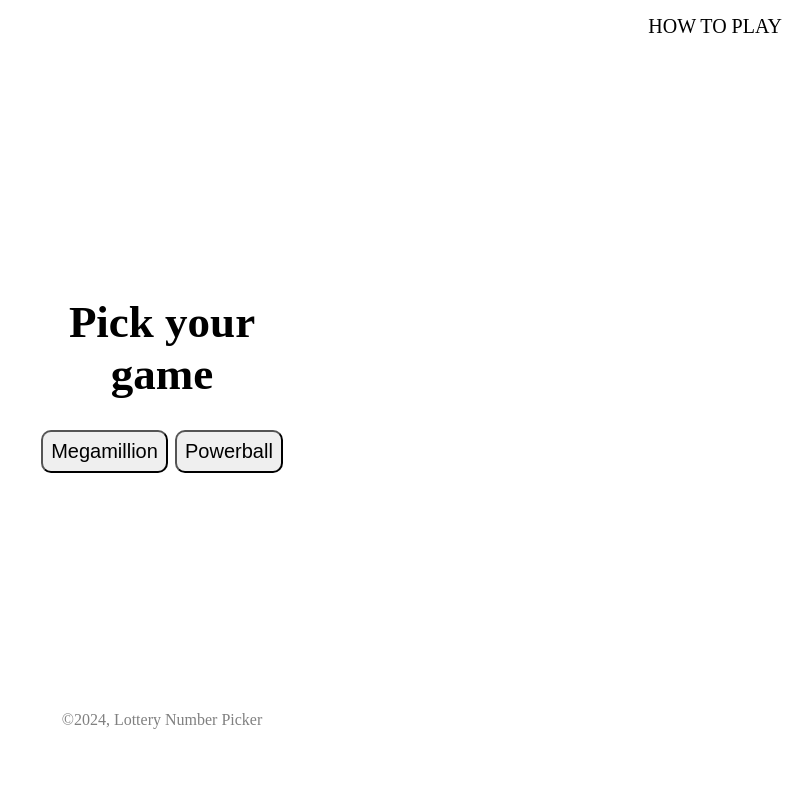
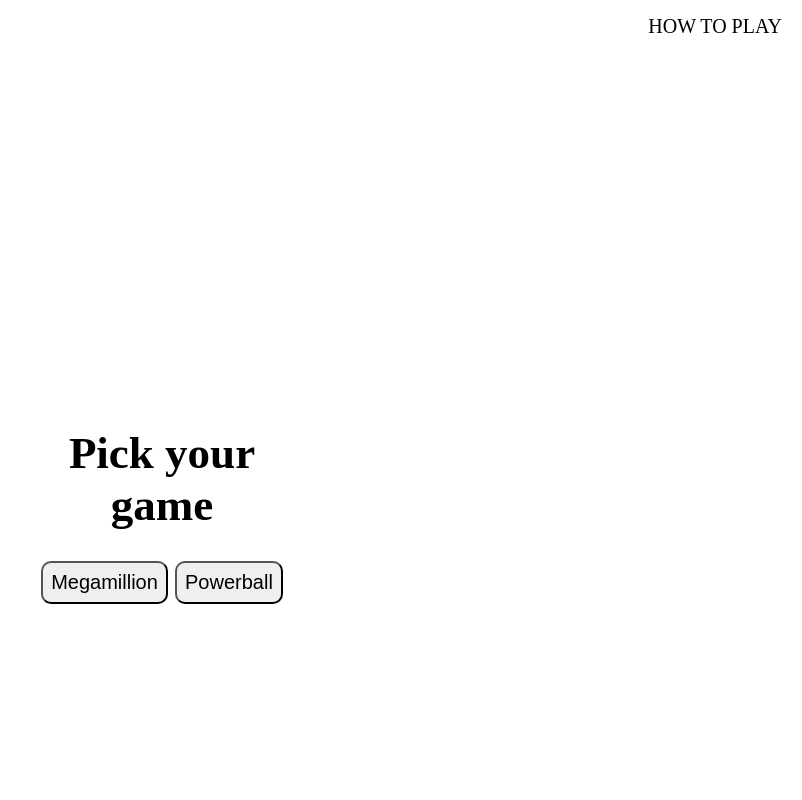
Before and after one commit to kendayao/lottery-number-picker, a React (Create React App) app: page / in a window 1280 px wide. Shown: the top 800 px of the page, without its empty margins (478-1280 px from the left). Built offline with nearby package versions, Linux system fonts and the light colour scheme.

Commit message:
styles megamillion page

```diff
--- a/src/components/Footer.css
+++ b/src/components/Footer.css
@@ -1,10 +1,12 @@
 .footer{
-   text-align: center;
-   height: 50px;
-   margin-top: 50px;
+   height: 100px;
+   display: flex;
+   justify-content: center;
+   align-items: center;
+   margin-top: 10px;
+
 }
 
 .footer p {
-    padding-top: 10px;
     color: rgb(128, 128, 128);
 }
--- a/src/index.css
+++ b/src/index.css
@@ -1,5 +1,6 @@
 body {
   margin: 0;
+  padding: 0;
 }
 
 
--- a/src/routes/Home.css
+++ b/src/routes/Home.css
@@ -1,12 +1,13 @@
 .home{
-margin-bottom: 100px;
-margin-top: 100px;
+height: 800px;
+display: flex;
+justify-content: center;
+align-items: center;
 }
 
 .home__body{
     width: 20%;
-    padding: 10% 0;
-    margin: auto;
+    margin: 0px auto;
     text-align: center;
 
 
--- a/src/routes/MegaMillion.css
+++ b/src/routes/MegaMillion.css
@@ -1,12 +1,40 @@
 .megamillion{
-    margin-top: 100px;
-    margin-bottom: 100px;
+    display: flex;
+    justify-content: center;
+    align-items: center;
+    height: 800px;
 }
 
 .megamillion__container{
-    height: 700px;
     width: 50%;
-    margin-left: auto;
-    margin-right: auto;
     text-align: center;
 }
+
+.megamillion__image{
+    width: 300px;
+    height: 270px;
+
+}
+
+.megamillion__body{
+    display: flex;
+    justify-content: center;
+    align-items: center;
+    margin-left: 25px;
+
+}
+.megamillion__body p{
+    font-size: 60px;
+    border: 1px solid black;
+    border-radius: 50%;
+    padding: 15px;
+}
+
+.megamillion__body p:not(:last-child){
+    margin-right: 10px;
+}
+
+.megamillion__body p:last-child{
+    background-color: #ebd230;
+    color: white;
+}
--- a/src/routes/MegaMillion.js
+++ b/src/routes/MegaMillion.js
@@ -6,12 +6,15 @@
     return(
         <div className='megamillion'>
             <div className='megamillion__container'>
-                <p>content</p>
-                <p>content</p>
-                <p>content</p>
-                <p>content</p>
-                <p>content</p>
-                <p>content</p>
+                <img className='megamillion__image'src='https://mnlottery-craft-assets-prod.s3.us-gov-west-1.amazonaws.com/Clockwork-Images/megamillionslogo.png' alt='megamillion logo' />
+                <div className='megamillion__body'>
+                    <p>46</p>
+                    <p>54</p>
+                    <p>56</p>
+                    <p>67</p>
+                    <p>70</p>
+                    <p>16</p>
+                </div>
             </div>
         </div>
     )
--- a/src/routes/Navigation.css
+++ b/src/routes/Navigation.css
@@ -2,6 +2,7 @@
     display:flex;
     justify-content: flex-end;
     width: 100%;
+    height: 100px;
 
 
 }
```
